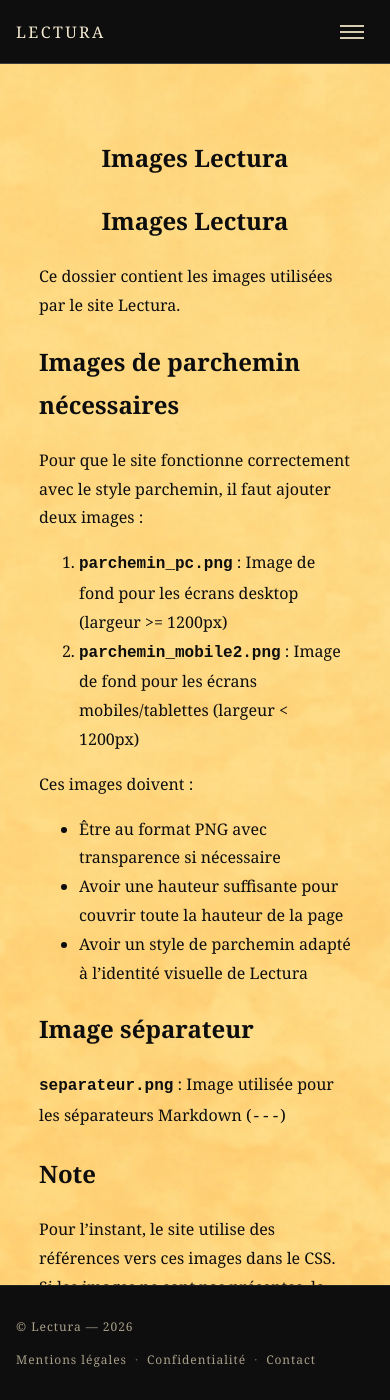
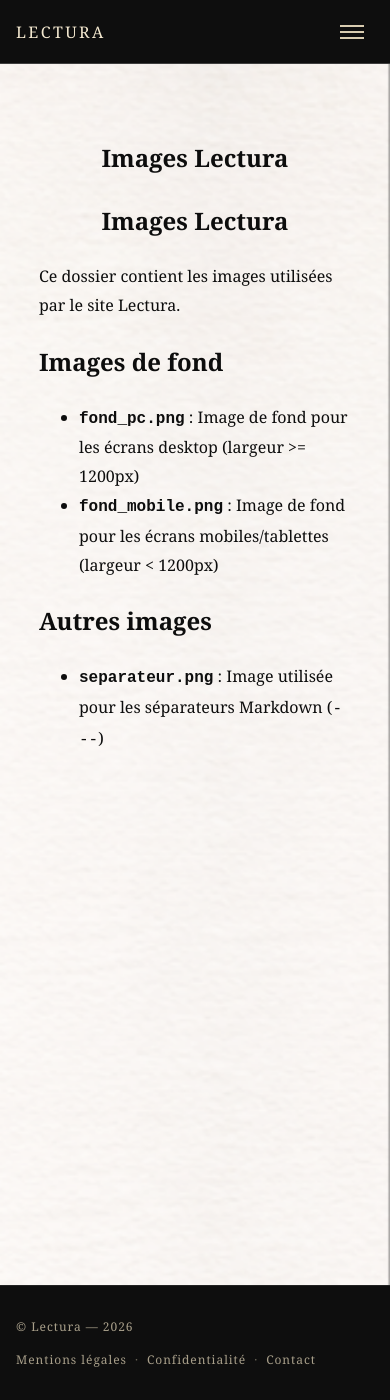
Before and after one commit to maxcarriere/lectura-site, a Jekyll site: the page built from assets/images/README.md, in a window 390 px wide and 1400 px high. Built offline with Jekyll 4.4.1, drawn with Linux system fonts in a browser that asks for light colours; our own code applies the rules of GitHub Pages for plain Markdown files.

Commit message:
Remplacer images parchemin par fond_pc.png et fond_mobile.png
Co-authored-by: Cursor <cursoragent@cursor.com>

```diff
--- a/assets/css/style.scss
+++ b/assets/css/style.scss
@@ -252,8 +252,7 @@ body::before {
   left: 0;
   right: 0;
   bottom: 0;
-  /* TODO: Remplacer par l'image de parchemin Lectura */
-  background: url("{{ '/assets/images/parchemin_pc.png' | relative_url }}") no-repeat center center;
+  background: url("{{ '/assets/images/fond_pc.png' | relative_url }}") no-repeat center center;
   background-size: cover;
   z-index: 0;
   pointer-events: none;
@@ -332,8 +331,7 @@ html[data-darkreader-scheme] .parchment-middle * {
 /* Mobile : parchemin_mobile2 en fond fixe, padding réduit */
 @media (max-width: 1199px) {
   body::before {
-    /* TODO: Remplacer par l'image de parchemin mobile Lectura */
-    background-image: url("{{ '/assets/images/parchemin_mobile2.png' | relative_url }}");
+    background-image: url("{{ '/assets/images/fond_mobile.png' | relative_url }}");
   }
 
   .page-wrapper {
--- a/assets/images/README.md
+++ b/assets/images/README.md
@@ -2,23 +2,11 @@
 
 Ce dossier contient les images utilisées par le site Lectura.
 
-## Images de parchemin nécessaires
+## Images de fond
 
-Pour que le site fonctionne correctement avec le style parchemin, il faut ajouter deux images :
+- **`fond_pc.png`** : Image de fond pour les écrans desktop (largeur >= 1200px)
+- **`fond_mobile.png`** : Image de fond pour les écrans mobiles/tablettes (largeur < 1200px)
 
-1. **`parchemin_pc.png`** : Image de fond pour les écrans desktop (largeur >= 1200px)
-2. **`parchemin_mobile2.png`** : Image de fond pour les écrans mobiles/tablettes (largeur < 1200px)
+## Autres images
 
-Ces images doivent :
-- Être au format PNG avec transparence si nécessaire
-- Avoir une hauteur suffisante pour couvrir toute la hauteur de la page
-- Avoir un style de parchemin adapté à l'identité visuelle de Lectura
-
-## Image séparateur
-
-**`separateur.png`** : Image utilisée pour les séparateurs Markdown (`---`)
-
-## Note
-
-Pour l'instant, le site utilise des références vers ces images dans le CSS.
-Si les images ne sont pas présentes, le fond sera transparent (fond noir du body visible).
+- **`separateur.png`** : Image utilisée pour les séparateurs Markdown (`---`)
```
Also changed, not shown: assets/images/dde31084-4be6-4cc5-881f-87ba3b9cbd18.png (added), assets/images/fond_mobile.png (added), assets/images/fond_pc.png (added), assets/images/parchemin_bottom.png (deleted), assets/images/parchemin_bottom2.png (deleted), assets/images/parchemin_middle.png (deleted), assets/images/parchemin_middle2.png (deleted), assets/images/parchemin_mobile.png (deleted), assets/images/parchemin_mobile2.png (deleted), assets/images/parchemin_up.png (deleted), assets/images/parchemin_up2.png (deleted), 2 other files.
